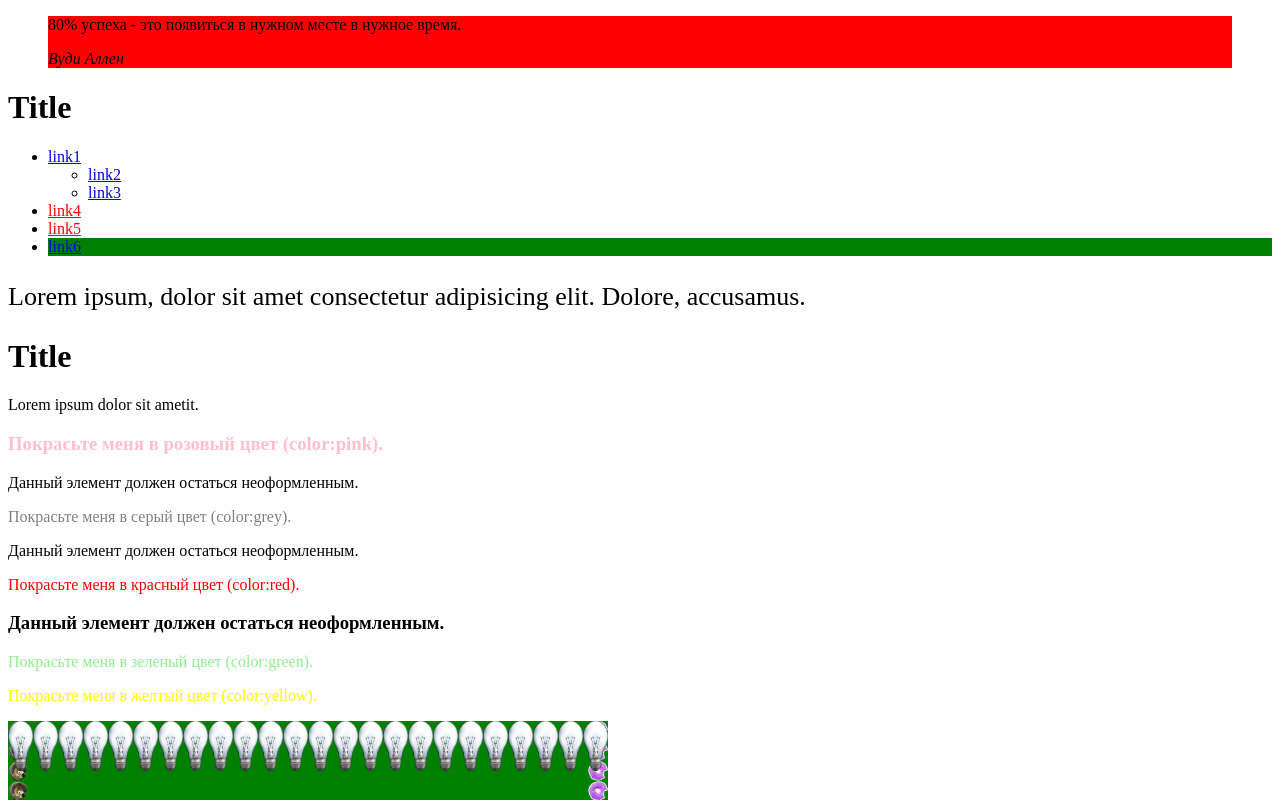
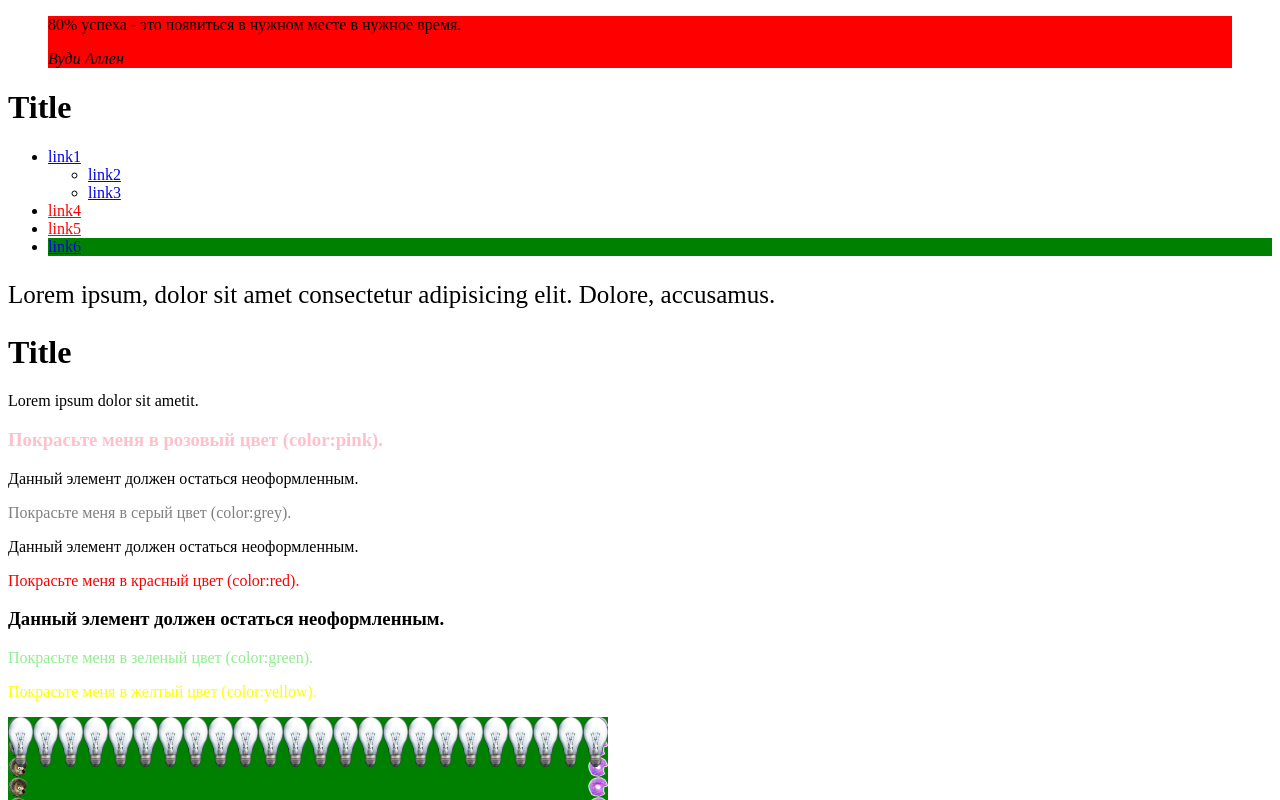
Before and after one commit to daniil140201/hw-2, a plain HTML site: page index.html in a window 1280 px wide. Shown: the top 800 px of the page. Drawn offline with Linux system fonts and the light colour scheme.

Commit message:
third commit

```diff
--- a/css/style.css
+++ b/css/style.css
@@ -8,7 +8,7 @@
     background-color: green;
 }
 ul + p {
-    font-size: 26px;
+    font-size: 25px;
 }
 h3:first-child{
     color: pink;
```
